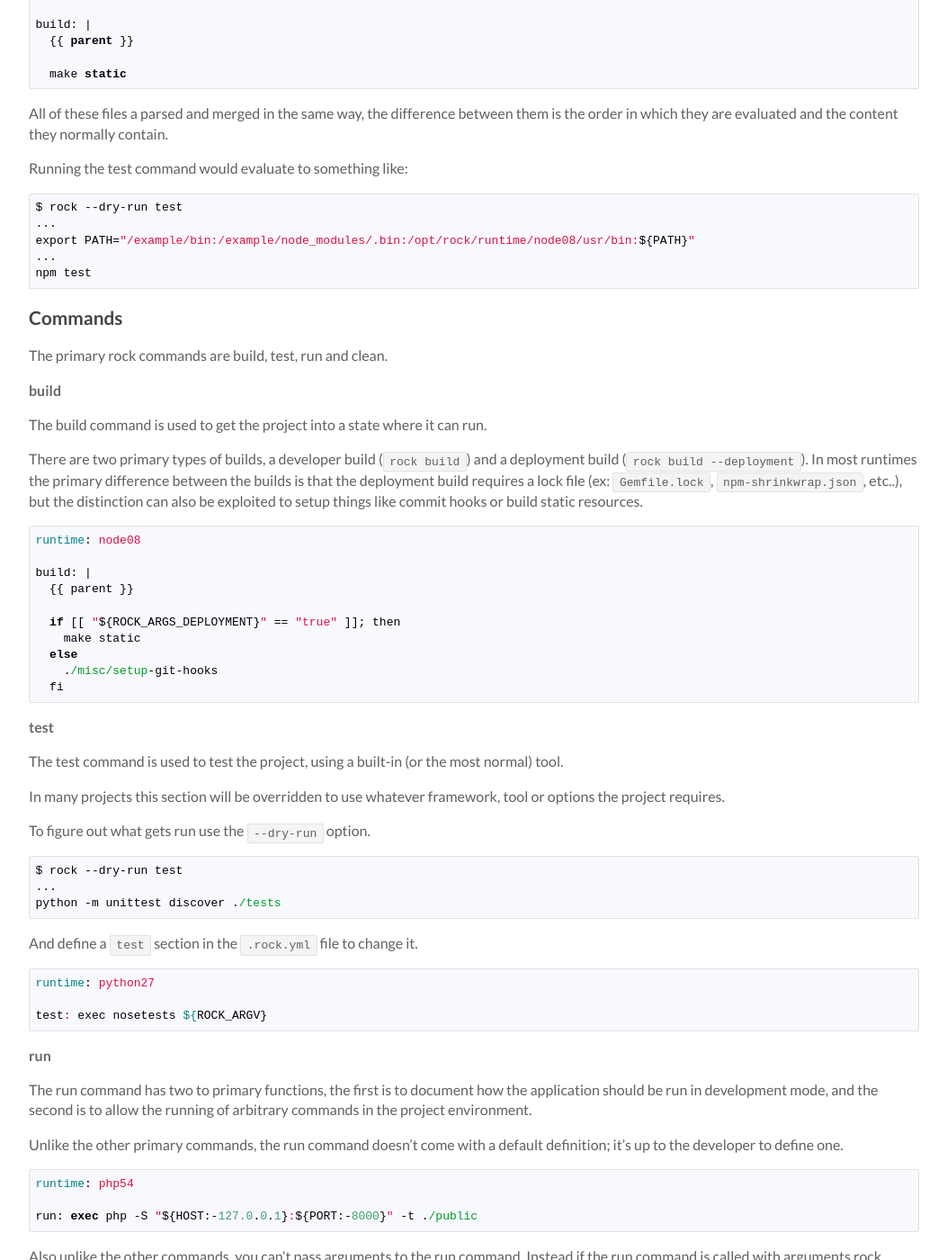
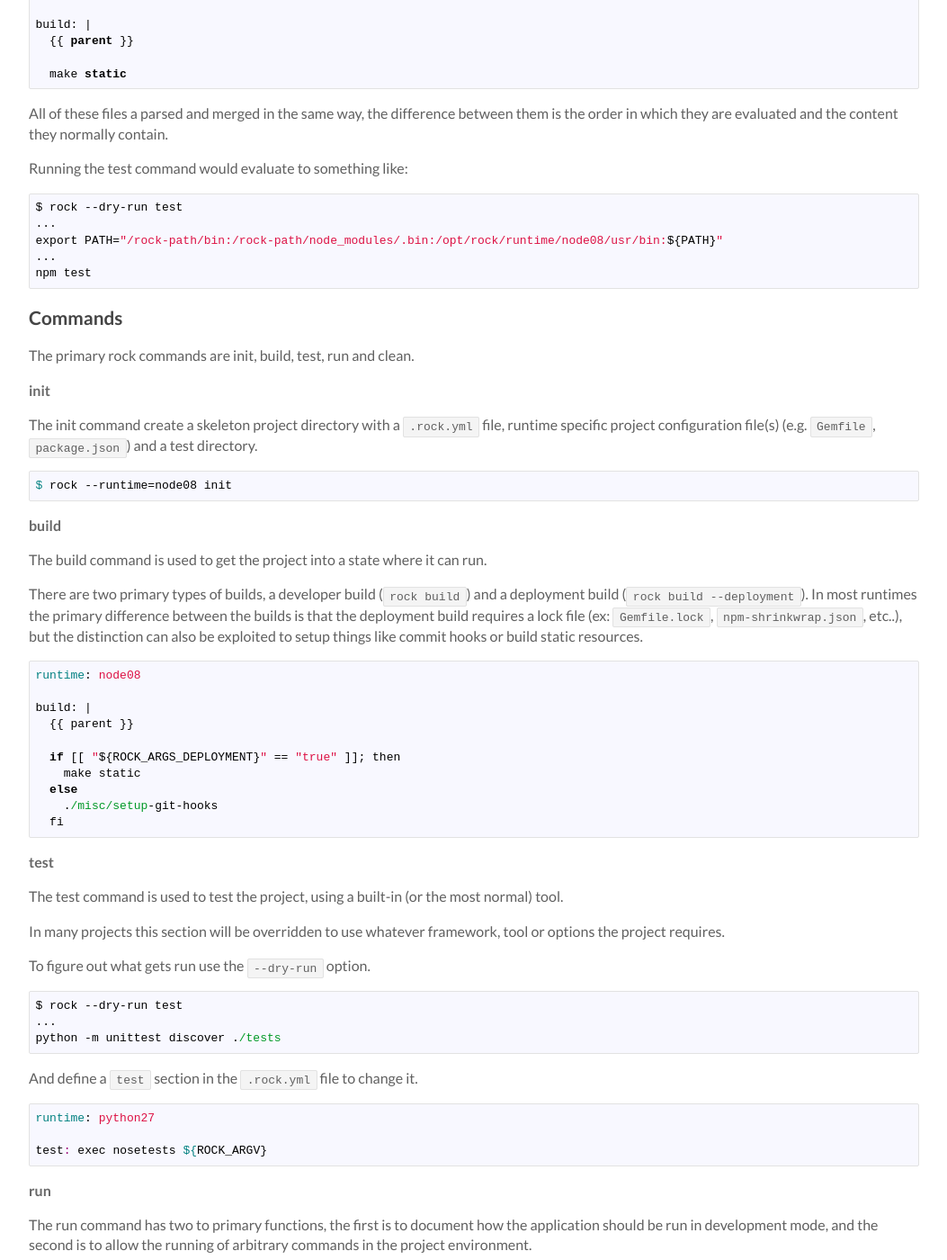
Before and after one commit to silas/rock, a Jekyll site: the page built from docs/rock/index.md, in a window 1280 px wide and 1400 px high, scrolled down 953 px. Shown: the whole window at 90% size, without its empty margins (113-1166 px from the left). Built offline with Jekyll 4.4.1, drawn with Linux system fonts in a browser that asks for light colours; some of the changed text lies outside the part shown.

Commit message:
Add init command to docs and misc tweaks

```diff
--- a/docs/rock/index.md
+++ b/docs/rock/index.md
@@ -63,13 +63,21 @@ Running the test command would evaluate to something like:
 
     $ rock --dry-run test
     ...
-    export PATH="/example/bin:/example/node_modules/.bin:/opt/rock/runtime/node08/usr/bin:${PATH}"
+    export PATH="/rock-path/bin:/rock-path/node_modules/.bin:/opt/rock/runtime/node08/usr/bin:${PATH}"
     ...
     npm test
 
 ## Commands
 
-The primary rock commands are build, test, run and clean.
+The primary rock commands are init, build, test, run and clean.
+
+### init
+
+The init command create a skeleton project directory with a `.rock.yml` file,
+runtime specific project configuration file(s) (e.g. `Gemfile`, `package.json`)
+and a test directory.
+
+    $ rock --runtime=node08 init
 
 ### build
 
```
Also changed, not shown: other parts of docs/rock/index.md (+5 -5 lines).
